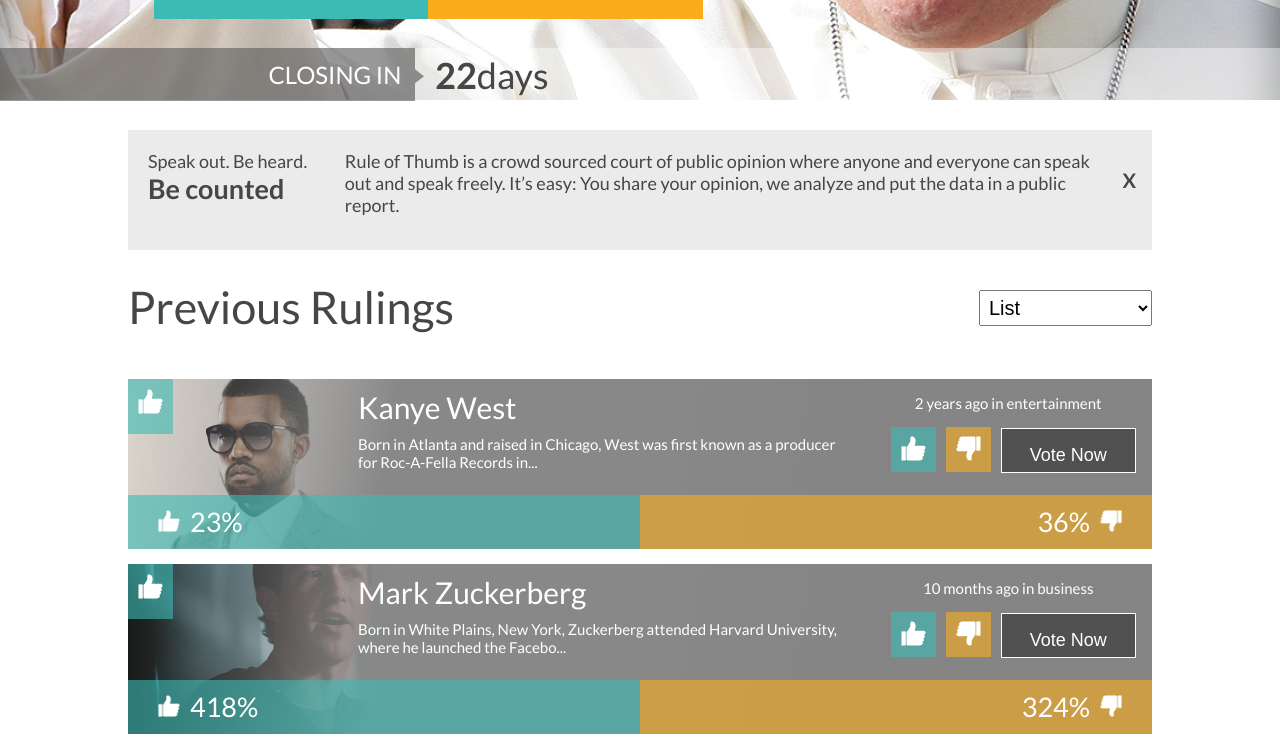
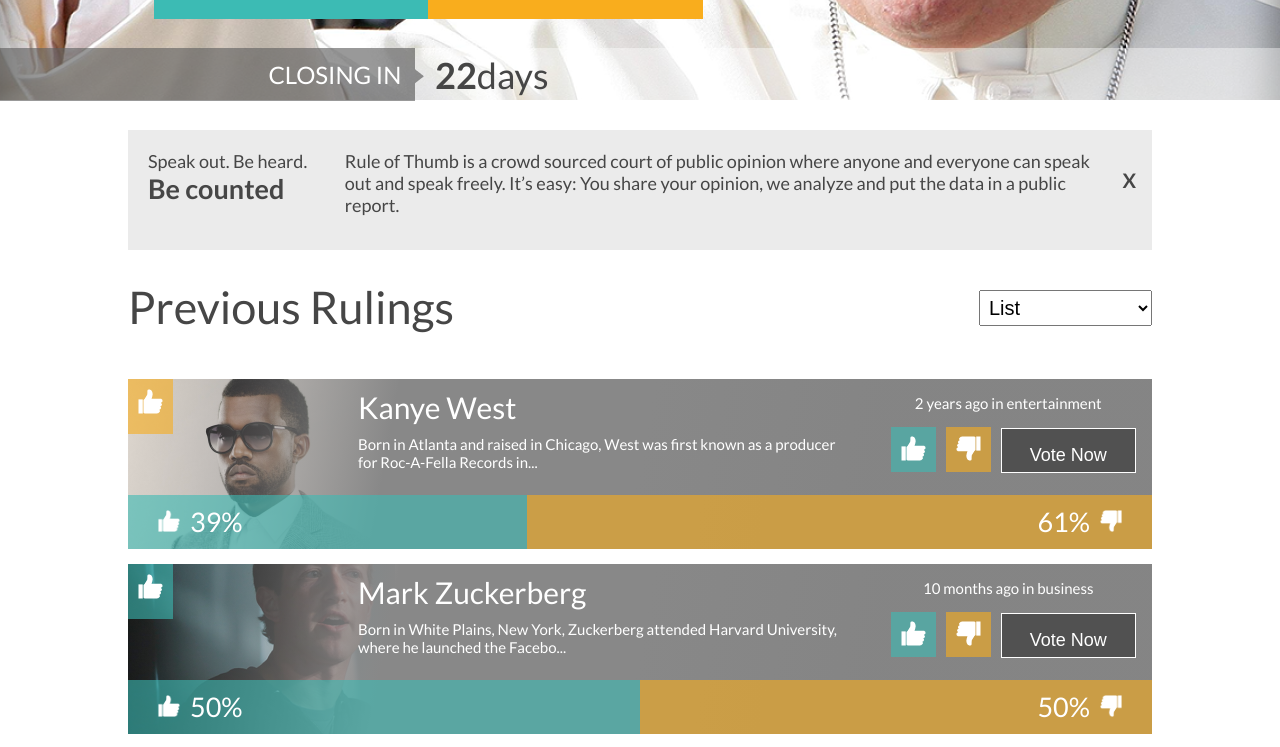
Before and after one commit to dtorres3095007/rule, a React (Create React App) app: page / in a window 1280 px wide. Shown: the part 600-1347 px from the top of the page. Built offline with nearby package versions, Linux system fonts and the light colour scheme.

Commit message:
CRUD votes finish

```diff
--- a/src/assets/js/General.js
+++ b/src/assets/js/General.js
@@ -15,6 +15,7 @@
 export function celebrities (){
     return  [
             {
+                "id" : 1,
                 "name": "Kanye West",
                 "description": "Born in Atlanta and raised in Chicago, West was first known as a producer for Roc-A-Fella Records in the early 2000s, producing singles for several mainstream artists.",
                 "category": "entertainment",
@@ -27,6 +28,7 @@
                 }
             },
             {
+                "id" : 2,
                 "name": "Mark Zuckerberg",
                 "description": "Born in White Plains, New York, Zuckerberg attended Harvard University, where he launched the Facebook social networking service from his dormitory room on February 4, 2004.",
                 "category": "business",
@@ -34,11 +36,12 @@
                 "picture_card": mark_card,
                 "lastUpdated": "2021-02-14T23:10:19.134Z",
                 "votes": {
-                    "positive": 418,
-                    "negative": 324
+                    "positive": 22,
+                    "negative": 22
                 }
             },
             {
+                "id" : 3,
                 "name": "Cristina Fernández de Kirchner",
                 "description": "Her first term of office started with a conflict with the agricultural sector, and her proposed taxation system was rejected.",
                 "category": "politics",
@@ -51,6 +54,7 @@
                 }
             },
             {
+                "id" : 4,
                 "name": "Malala Yousafzai",
                 "description": "The daughter of educational activist Ziauddin, Yousafzai was born to a Pashtun family in Mingora, Khyber Pakhtunkhwa, Pakistan. Her family came to run a chain of schools in the region.",
                 "category": "politics",
@@ -63,6 +67,7 @@
                 }
             },
             {
+                "id" : 5,
                 "name": "Elon Musk",
                 "description": "In 2002, Musk founded SpaceX, an aerospace manufacturer and space transport services company, of which he is CEO, CTO, and lead designer.",
                 "category": "business",
@@ -75,6 +80,7 @@
                 }
             },
             {
+                "id" : 8,
                 "name": "Greta Thumberg",
                 "description": "Thunberg's activism started after convincing her parents to adopt several lifestyle choices to reduce their own carbon footprint.",
                 "category": "environment",
@@ -123,3 +129,66 @@
 export function cutText(width, text, length){
      return text.length > length ? `${text.substr(0,length)}...` : text;
 }
+
+
+
+export function createDataLocalStorage(){
+    const opinions = JSON.parse(localStorage.getItem("data_adds") || "0");
+    // if(opinions==0) localStorage.setItem("data_adds",JSON.stringify([{'celebriteId':-1, 'opinion' : 'like'}]))
+}
+
+
+export function addVote(celebriteId, opinion, callback = ()=>{}){
+    const opinions = JSON.parse(localStorage.getItem("data_adds") || "[]");
+    let vote = {celebriteId,opinion};
+    opinions.push(vote);
+    localStorage.setItem("data_adds", JSON.stringify(opinions));
+    callback(true);
+}
+
+export async function verifyVote(celebriteId, callback = ()=>{}){
+    const opinions = JSON.parse(localStorage.getItem("data_adds") || "[]");
+    let exist =  await opinions.find((e)=> e.celebriteId == celebriteId);
+    callback(exist ? exist.opinion : '');
+    return exist;
+}
+export  function restarOpinion(celebriteId, callback = ()=>{}){
+    const opinions = JSON.parse(localStorage.getItem("data_adds") || "[]");
+    for (let index = 0; index < opinions.length; index++) {
+        const element = opinions[index];
+        if(element.celebriteId == celebriteId) {
+            opinions.splice(index,1);
+            localStorage.setItem("data_adds", JSON.stringify(opinions));
+            const opinions2 = JSON.parse(localStorage.getItem("data_adds") || "[]");
+            callback();
+            break;
+        }
+    }
+
+}
+
+export const addClass = (type,vote) => vote && (vote.opinion == type) ? 'border-btn' : '';
+export const addClassOpinion = (type,vote) => vote && (vote.opinion == type) ? 'border-btn' : '';
+
+export const opinionPeople = (votes, myOpinion) => {
+    let {positive, negative} = votes;
+    positive = positive + (myOpinion == 'like' ? 1 : 0);
+    negative = negative + (myOpinion == 'not-like' ? 1 : 0);
+    if(negative > positive) return 'not-like';
+    else return 'like';
+}
+
+export const getPercentage = (votes, myOpinion) => {
+    const opinions = JSON.parse(localStorage.getItem("data_adds") || "[]");
+    console.log(opinions);
+    console.log('opinion',myOpinion);
+    console.log('votes',votes);
+    let {positive, negative} = votes;
+    positive = positive + (myOpinion == 'like' ? 1 : 0);
+    negative = negative + (myOpinion == 'not-like' ? 1 : 0);
+    let total = positive + negative;
+    console.log(positive,negative,total);
+    let totalPos = Math.round((positive * 100) / total);
+    let totalNeg = Math.round((negative * 100) / total);
+    return {positive : totalPos, negative : totalNeg}
+}
--- a/src/assets/styles/scss/components/_grid.scss
+++ b/src/assets/styles/scss/components/_grid.scss
@@ -10,6 +10,14 @@
 
 .container{
     width: 100%;
+}
+
+@for $i from 1 through 100{
+    .cols-percentage-#{$i}{
+        width: $i * 1%;
+        float: left;
+
+    }
 }
 
 @for $i from 1 through 20{
--- a/src/assets/styles/scss/components/_list.scss
+++ b/src/assets/styles/scss/components/_list.scss
@@ -1,6 +1,17 @@
 $colorTeal : #3CBBB499;
 $colorYellow : #F9AD1D99;
 $colorWhite : white;
+
+@mixin opinion-people($bg) {
+    background-color: $bg;
+    width: 45px;
+    height: 45px;
+    text-align: center;
+    padding-top: 10px;
+    position: absolute;
+    top: 0;
+    left: 0;
+}
 
 @mixin percentage-bar($bg) {
     height: 54px;
@@ -36,15 +47,11 @@
     }
 }
 
-.btn-my-vote-list{
-    background-color: $colorTeal;
-    width: 45px;
-    height: 45px;
-    text-align: center;
-    padding-top: 10px;
-    position: absolute;
-    top: 0;
-    left: 0;
+.btn-my-vote-list-like{
+    @include opinion-people($colorTeal);
+}
+.btn-my-vote-list-not-like{
+    @include opinion-people($colorYellow);
 }
 
 .img-list{
--- a/src/assets/styles/scss/styles.scss
+++ b/src/assets/styles/scss/styles.scss
@@ -12,3 +12,7 @@
     width: 100%;
     overflow-x: hidden;
 }
+
+.border-btn{
+    border: 1px solid white !important;
+}
--- a/src/components/Card.js
+++ b/src/components/Card.js
@@ -6,7 +6,7 @@
 
 
 
-export default function Card({ picture, name, description, lastUpdated, category, votes }){
+export default function Card({ picture, name, description, lastUpdated, category, votes, id }){
     const { width } = useWindowDimensions();
 
     return (
--- a/src/components/List.js
+++ b/src/components/List.js
@@ -1,37 +1,72 @@
-import React from 'react'
+import React, { useState, useEffect } from 'react';
 import moment from 'moment';
 import like from '../assets/img/like.png'
 import notLike from '../assets/img/not-like.png'
-import { useWindowDimensions, cutTextDescriptionList } from '../assets/js/General'
+import { useWindowDimensions, cutTextDescriptionList, addVote, verifyVote, addClass, restarOpinion, opinionPeople ,getPercentage} from '../assets/js/General'
 
 
 
-export default function List({ picture, name, description, lastUpdated, category, votes }){
+export default function List({ picture, name, description, lastUpdated, category, votes, id }){
     const { width } = useWindowDimensions();
+    const [vote, setVote] = useState(null);
+    const [percentage, setPercentage] = useState(null);
+    const [voteSend, setVoteSend] = useState(false);
+    const [opinion, setOpinion] = useState('');
+
+    const opinionCheck = () => opinion || voteSend ;
+
+    const sendOpinion = ()=> {
+        if(opinionCheck()) {
+            restarOpinion(id, ()=>{
+                setOpinion('');
+                setVoteSend(false);
+                setVote(null);
+                setPercentage(getPercentage(votes,''));
+            });
+        }else if(vote){
+            addVote(vote.id, vote.opinion, ()=>{
+            setVoteSend(true);
+            setPercentage(getPercentage(votes,vote.opinion));
+            })
+        }
+    }
+
+    useEffect(() => {
+        verifyVote(id,(opinion)=>{
+            console.log("opoiiiis",opinion);
+            setOpinion(opinion);
+            setPercentage(getPercentage(votes, opinion));
+            }
+        );
+      },[]);
 
     return (
         <div>
             <img src={picture} alt='Image List' className='img-list'/>
             <div className='container-list'>
-            <span className='btn-my-vote-list'><img src={like} alt='Image like List' /></span>
+            <span className={`btn-my-vote-list-${opinionPeople(votes, opinionCheck() ? opinion ? opinion : vote.opinion: '')}`}><img src={like} alt='Image like List' /></span>
                 <div className='container-detail-list'>
                     <div className='text-list cols-40'>
                         <p className='name-list'>{name}</p>
                         <p className='description-list'>{cutTextDescriptionList(width,description)}</p>
                     </div>
                     <div className='buttons-list cols-35'>
-                        <p className='category-list'>{`${moment(lastUpdated, "YYYYMMDD").fromNow()} in ${category}`}</p>
-                        <button className='btn-like-list'><img src={like} alt='Image like List' /></button>
-                        <button className='btn-not-like-list'><img src={notLike} alt='Image not like List' /></button>
-                        <button className='btn-vote-now-list'><p></p>Vote Now</button>
+                        <p className='category-list'>{!opinionCheck() ? `${moment(lastUpdated, "YYYYMMDD").fromNow()} in ${category}` : 'Thank you for your vote!'}</p>
+                        { !opinionCheck() &&
+                        <>
+                            <button className={`btn-like-list ${addClass('like',vote)}`} onClick={()=> setVote({id,opinion : 'like'})}><img src={like} alt='Image like List' /></button>
+                            <button className={`btn-not-like-list ${addClass('not-like',vote)}`} onClick={()=> setVote({id,opinion : 'not-like'})}><img src={notLike} alt='Image not like List' /></button>
+                        </>
+                        }
+                        <button className={`btn-vote-now-list`}  onClick={()=> sendOpinion() }><p></p>{`${!opinionCheck() ?'Vote Now':'Vote Again'}`}</button>
                     </div>
                 </div>
                 <div className='container container-percentage-list'>
-                    <div className='teal-list cols-50'>
-                        <p><img src={like} alt='Image like List' width='22' height='22'/>{`${votes.positive}%`}</p>
+                    <div className={`teal-list ${percentage ? `cols-percentage-${percentage.positive}` : 'cols-50'}`}>
+                        <p><img src={like} alt='Image like List' width='22' height='22'/>{`${percentage && percentage.positive}%`}</p>
                     </div>
-                    <div className='yellow-list cols-50'>
-                        <p>{`${votes.negative}%`}<img src={notLike} alt='Image not like List' width='22' height='22'/></p>
+                    <div className={`yellow-list ${percentage ? `cols-percentage-${percentage.negative}` : 'cols-50'}`}>
+                        <p>{`${percentage && percentage.negative}%`}<img src={notLike} alt='Image not like List' width='22' height='22'/></p>
                     </div>
                 </div>
             </div>
--- a/src/containers/Celebrities.js
+++ b/src/containers/Celebrities.js
@@ -58,7 +58,7 @@
             <br/>
             <br/>
             {
-                celebrities().map(({name, description, category, picture, lastUpdated, votes })=>{
+                celebrities().map(({name, description, category, picture, lastUpdated, votes, id })=>{
                     return(
                         <List
                             picture={picture}
@@ -67,6 +67,7 @@
                             lastUpdated={lastUpdated}
                             description={description}
                             votes={votes}
+                            id={id}
                         />
 
                     )
@@ -107,7 +108,7 @@
                 arrows={false}
                 >
                 {
-                    celebrities().map(({name, description, category,picture_card, lastUpdated, votes })=>{
+                    celebrities().map(({name, description, category,picture_card, lastUpdated, votes, id })=>{
                         return(
                             <Card
                             picture={picture_card}
@@ -116,6 +117,7 @@
                             lastUpdated={lastUpdated}
                             description={description}
                             votes={votes}
+                            id={id}
                             />)
                         })
                     }
@@ -134,7 +136,7 @@
             <div className='container-celebrities-card-info'>
                 <div className='container-celebrities-elements'>
                 {
-                    celebrities().map(({name, description, category,picture_card, lastUpdated, votes })=>{
+                    celebrities().map(({name, description, category,picture_card, lastUpdated, votes, id })=>{
                         return(
                             <Card
                                 picture={picture_card}
@@ -143,6 +145,7 @@
                                 lastUpdated={lastUpdated}
                                 description={description}
                                 votes={votes}
+                                id={id}
                             />
 
                         )
```
